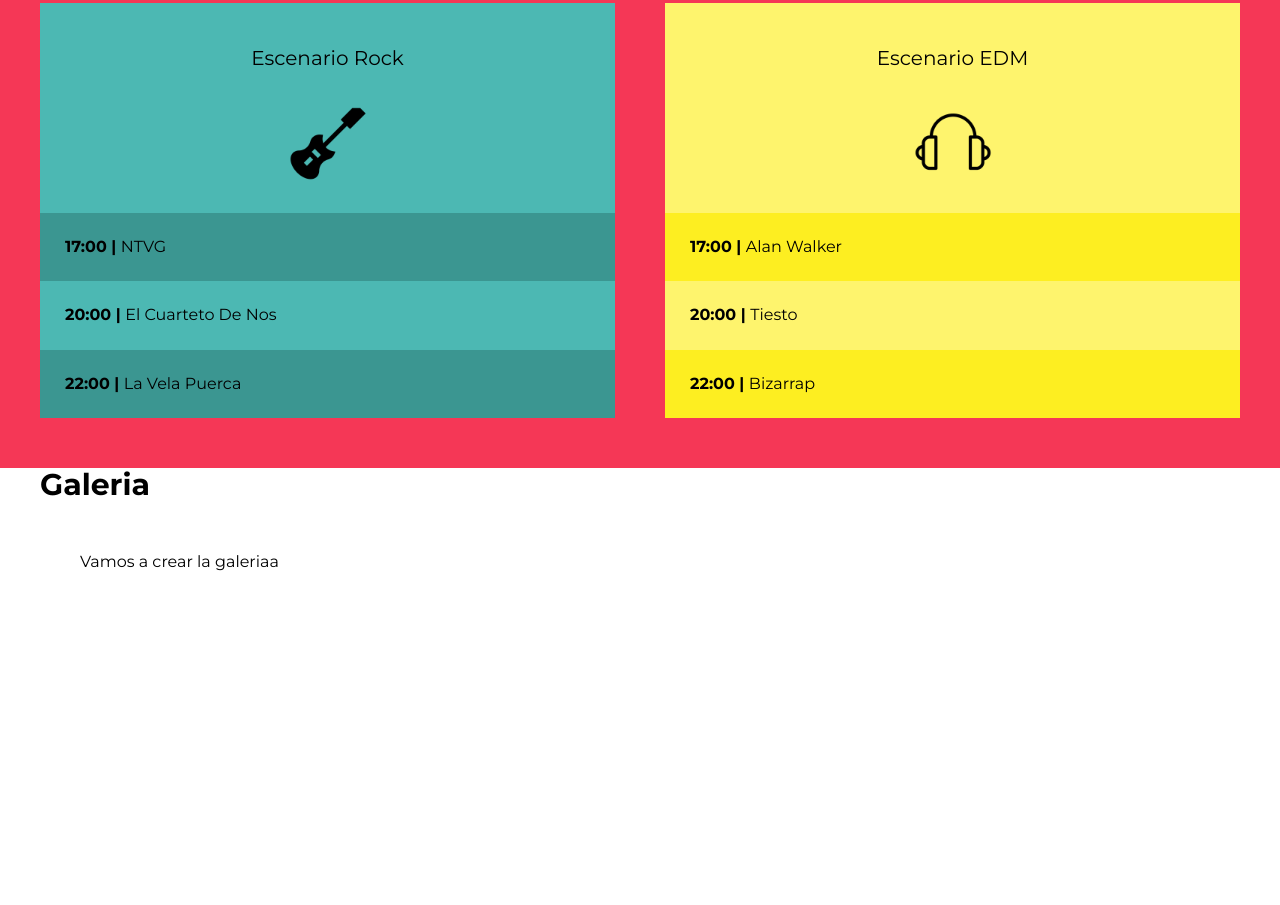
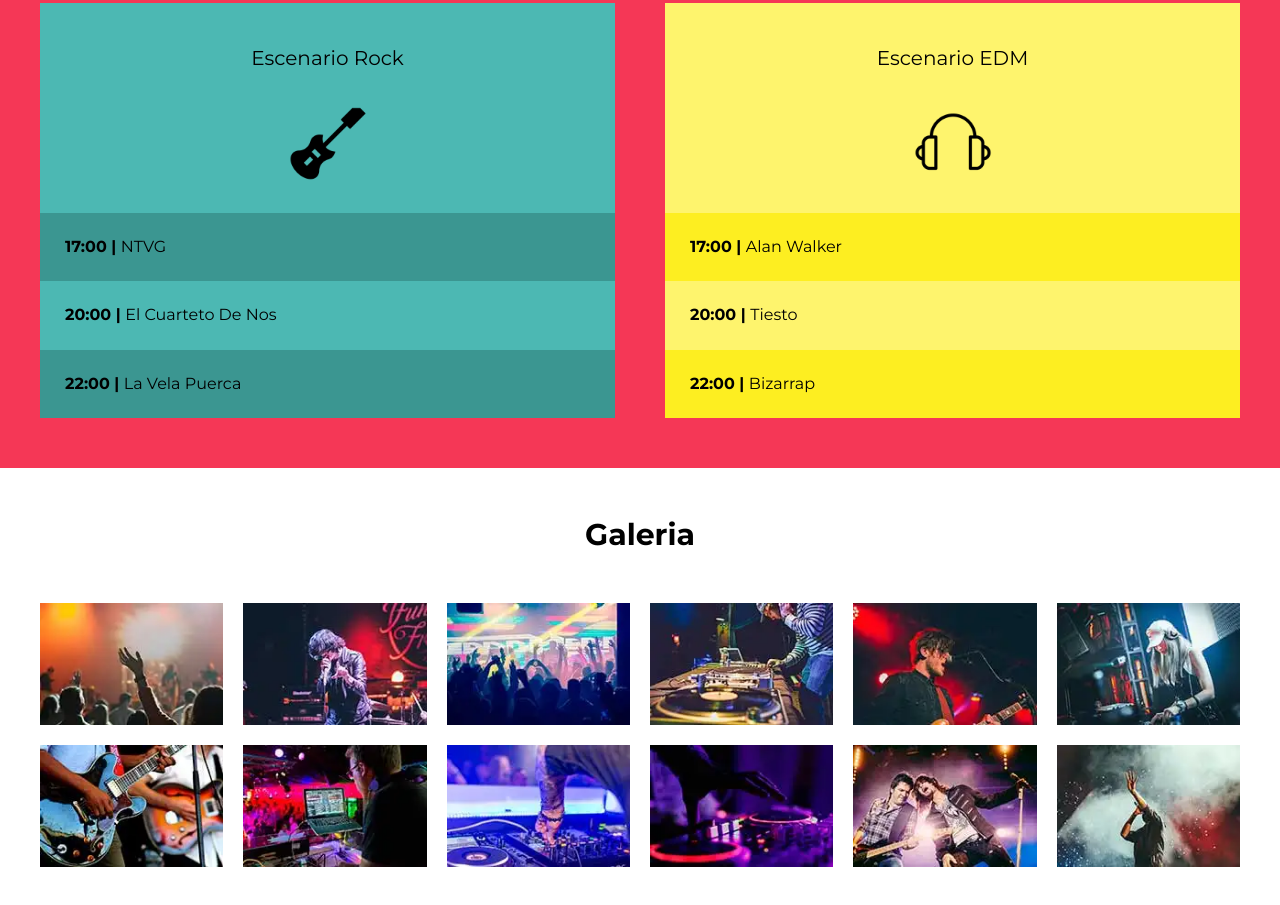
Before and after one commit to NicoEugui/FestivalMusical, a website: page index.html in a window 1280 px wide. Shown: the part 2026-2931 px from the top of the page. Before the commit the page ends 2613 px from the top, so only its background shows below. Drawn offline with Linux system fonts and the light colour scheme; files that its build step writes are made by us from their sources.

Commit message:
posicionando imagenes

```diff
--- a/src/js/app.js
+++ b/src/js/app.js
@@ -1,4 +1,4 @@
-document.addEventListener('DOMContentLoaded', function(){
+document.addEventListener('DOMContentLoaded', function () {
     iniciarApp();
 });
 
@@ -9,5 +9,13 @@
 function crearGaleria() {
     const galeria = document.querySelector('.galeria-imagenes');
 
-    galeria.textContent = 'Vamos a crear la galeriaa';
+    for (let i = 1; i <= 12; i++) {
+        const imagen = document.createElement('picture');
+        imagen.innerHTML =
+        `
+            <source srcset="build/img/thumb/${i}.webp" type="image/webp">
+            <img loading="lazy" width="200" height="300" src="build/img/thumb/${i}.jpg" alt="Imagen Galeria">
+        `;
+        galeria.appendChild(imagen);
+    }
 }
--- /dev/null
+++ b/src/scss/layout/_galeria.scss
@@ -0,0 +1,23 @@
+@use 'base/variables' as v;
+@use 'base/mixins' as m;
+
+.galeria {
+    padding: 5rem 0;
+    h3 {
+        text-align: center;
+    }
+}
+
+.galeria-imagenes {
+    @include m.resetear-lista;
+    @include m.grid(2, 2rem);
+    @include m.telefono {
+        @include m.grid(3, 2rem);
+    }
+    @include m.tablet {
+        @include m.grid(4, 2rem)
+    }
+    @include m.desktop {
+        @include m.grid(6, 2rem)
+    }
+}
--- a/src/scss/layout/_index.scss
+++ b/src/scss/layout/_index.scss
@@ -2,3 +2,4 @@
 @forward 'video';
 @forward 'festival';
 @forward 'lineup';
+@forward 'galeria';
```
Also changed, not shown: build/css/app.css, build/js/app.js.
